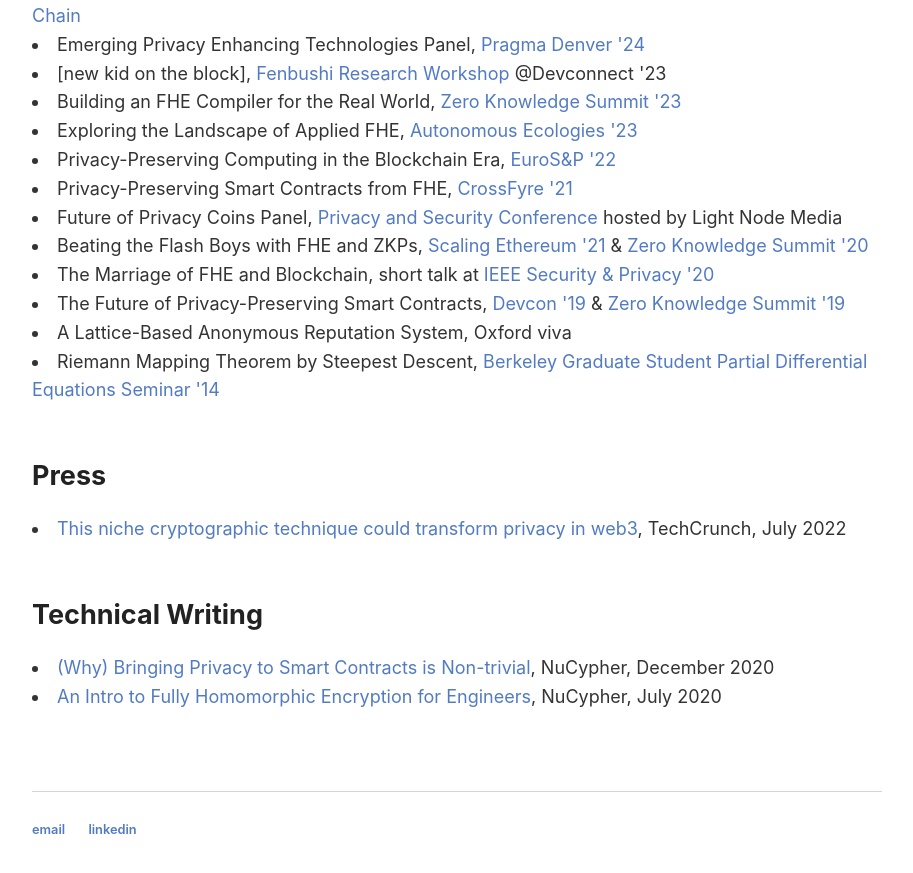
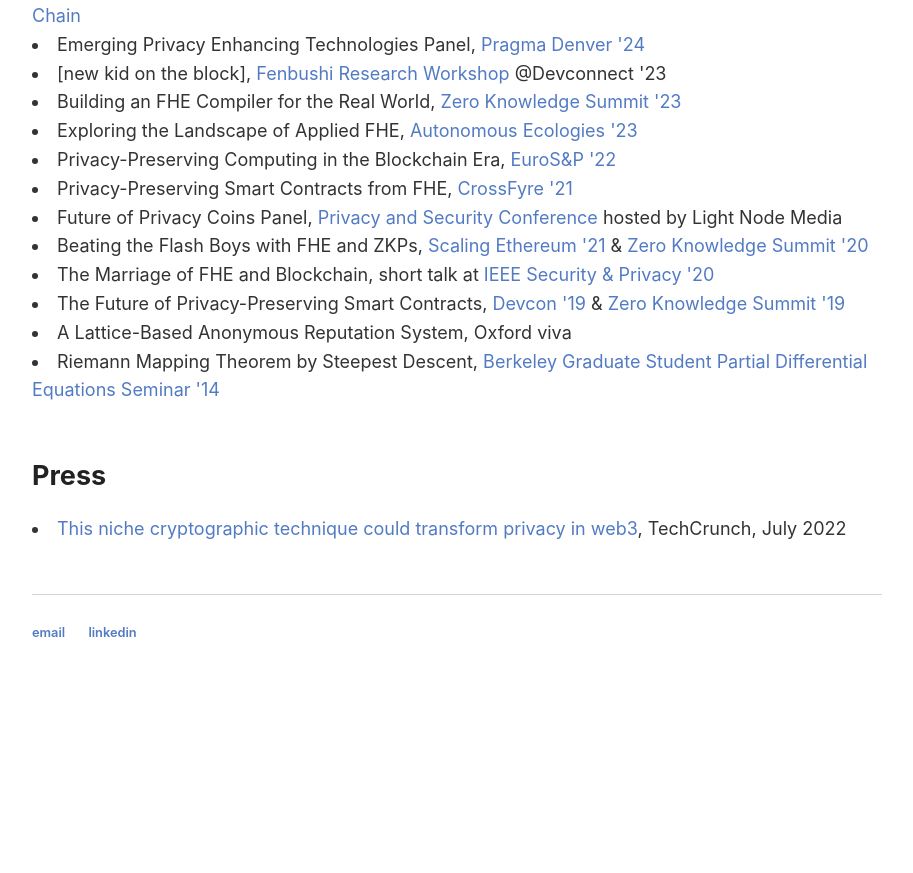
Before and after one commit to ravital/ravital.github.io, a Jekyll site: the page built from about/index.html, in a window 1280 px wide and 900 px high, scrolled down 1388 px. Shown: the top 873 px of the window, without its empty margins (183-1096 px from the left). Built offline with Jekyll 4.4.1, drawn with Linux system fonts in a browser that asks for light colours; after the commit the page ends 2091 px from its top, so only the background shows below that.

Commit message:
Update index.html

```diff
--- a/about/index.html
+++ b/about/index.html
@@ -48,10 +48,6 @@
 			<li><a href="https://techcrunch.com/2022/07/18/crypto-blockchain-web3-privacy-cryptography-fully-homomorphic-encryption-startup-sunscreen/">This niche cryptographic technique could transform privacy in web3</a>, TechCrunch, July 2022</li>
 
 
-			<h2>Technical Writing</h2>
-			<li><a href="https://blog.nucypher.com/bringing-privacy-to-smart-contracts-is-nontrivial/">(Why) Bringing Privacy to Smart Contracts is Non-trivial</a>, NuCypher, December 2020</li>
-			<li><a href="https://blog.nucypher.com/an-engineers-guide-to-fully-homomorphic-encryption/">An Intro to Fully Homomorphic Encryption for Engineers</a>, NuCypher, July 2020</li>
-			<br>
 
 
 		</div>
```
